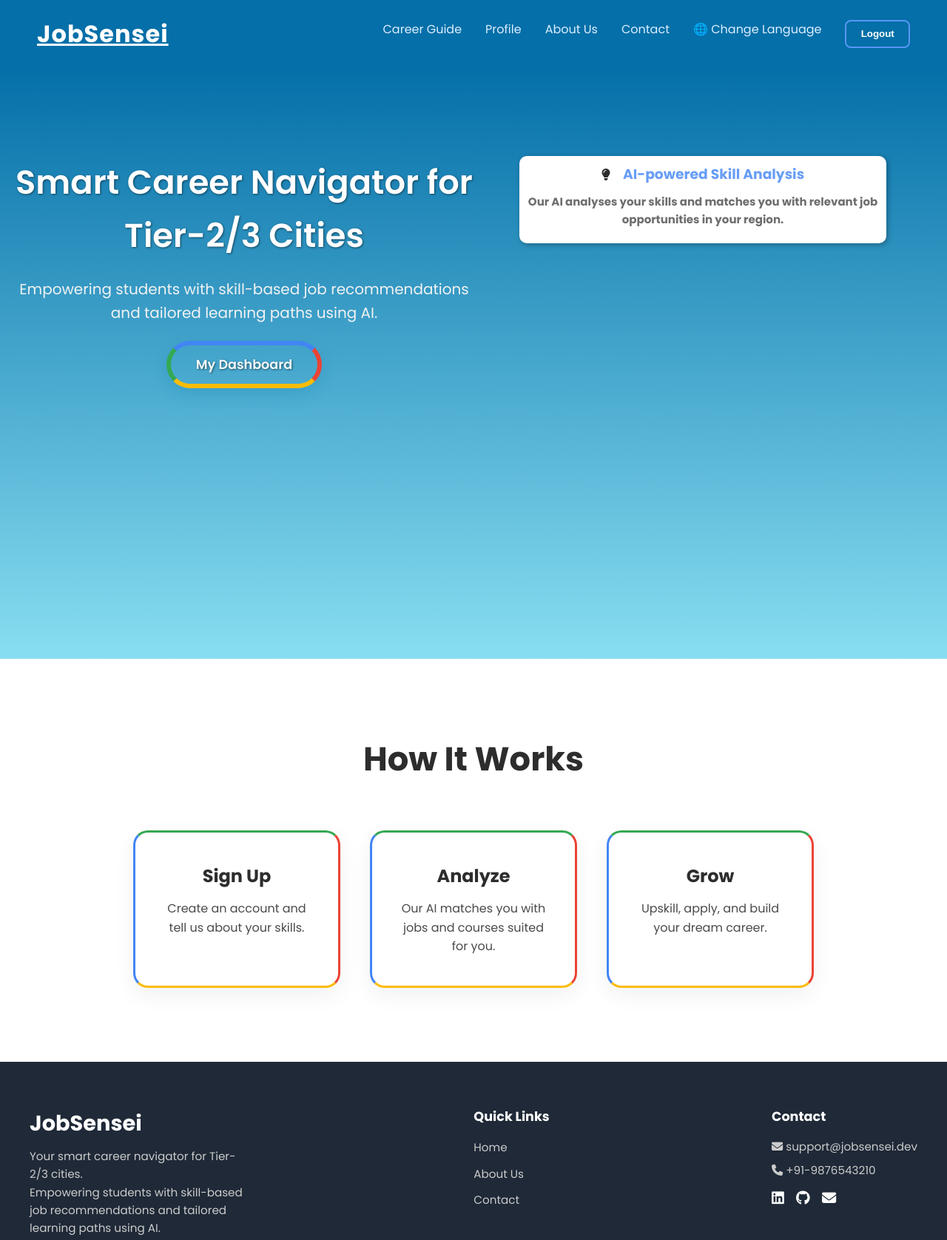
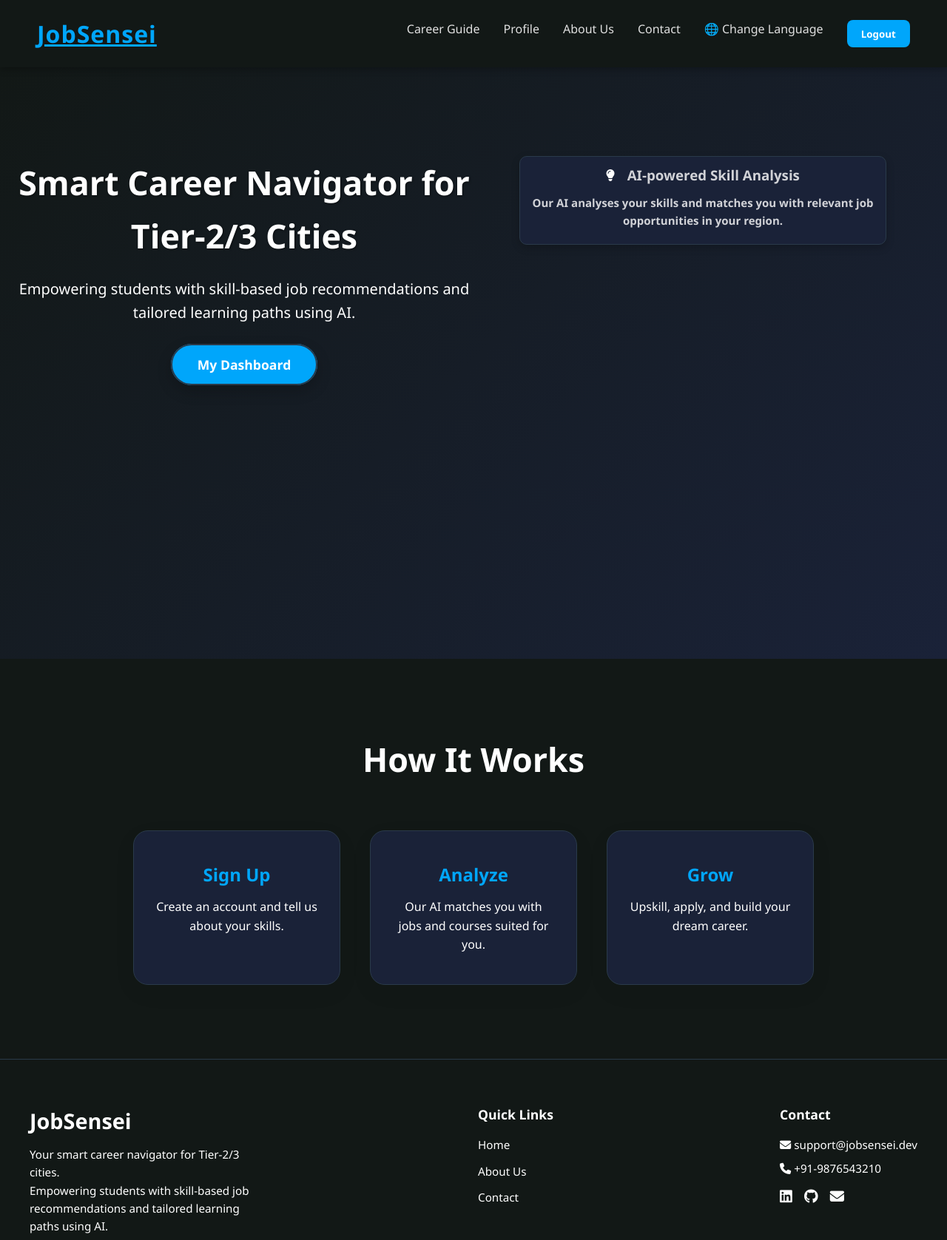
Before and after one commit to Deeksha-Mane/JobSensei, a plain HTML site: page pages/homepage.html in a window 1280 px wide. Shown: the top 1677 px of the page at 74% size. Drawn offline with Linux system fonts and the light colour scheme; a web font is replaced by a local one.

Commit message:
Dashboard css changed

```diff
--- a/css/dashboard.css
+++ b/css/dashboard.css
@@ -312,37 +312,37 @@ progress::-webkit-progress-value {
 /* Theme Variables */
 :root {
   /* Light Theme (Default) */
-  --bg-primary: #f8f9fa;
-  --bg-secondary: #ffffff;
-  --text-primary: #2d2d2d;
-  --text-secondary: #4a4a4a;
+  --bg-primary: #ffffff;
+  --bg-secondary: #f8f9fa;
+  --text-primary: #121826;
+  --text-secondary: #2a3348;
   --accent-color: #0b5ed7;
-  --brand-color: #0b5ed7; /* Bright blue for JobSensei */
+  --brand-color: #0b5ed7;
   --card-bg: #ffffff;
   --border-color: #dee2e6;
-  --sidebar-bg: #1a2238;
-  --sidebar-text: #ffffff;
+  --sidebar-bg: #ffffff;
+  --sidebar-text: #121826;
   --button-text: #ffffff;
   --button-bg: #0b5ed7;
   --header-bg: #ffffff;
-  --header-text: #2d2d2d;
+  --header-text: #121826;
 }
 
 /* Dark Theme */
 [data-theme="dark"] {
-  --bg-primary: #0a0f1e;
-  --bg-secondary: #121826;
+  --bg-primary: #121826;
+  --bg-secondary: #1a2238;
   --text-primary: #ffffff;
-  --text-secondary: #e0e0e0;
-  --accent-color: #4a90e2;
-  --brand-color: #4a90e2; /* Bright blue for JobSensei */
+  --text-secondary: #ffffff;
+  --accent-color: #1a2238;
+  --brand-color: #ffffff;
   --card-bg: #1a2238;
-  --border-color: #2a3348;
-  --sidebar-bg: #121826;
+  --border-color: #121826;
+  --sidebar-bg: #1a2238;
   --sidebar-text: #ffffff;
   --button-text: #ffffff;
-  --button-bg: #4a90e2;
-  --header-bg: #121826;
+  --button-bg: #1a2238;
+  --header-bg: #1a2238;
   --header-text: #ffffff;
 }
 
@@ -385,6 +385,10 @@ body {
 
 .card {
   background-color: var(--card-bg);
+  border-radius: 16px;
+  padding: 1.5rem;
+  box-shadow: 0 2px 8px rgba(0, 0, 0, 0.2);
+  transition: box-shadow 0.3s ease;
   border: 1px solid var(--border-color);
 }
 
@@ -430,3 +434,52 @@ select {
   border: 2px solid var(--accent-color);
   box-shadow: 0 0 10px rgba(74, 144, 226, 0.2);
 }
+
+/* Update card styles */
+.card {
+  background-color: var(--card-bg);
+  border-radius: 16px;
+  padding: 1.5rem;
+  box-shadow: 0 2px 8px rgba(0, 0, 0, 0.2);
+  transition: box-shadow 0.3s ease;
+  border: 1px solid var(--border-color);
+}
+
+/* Update recommendation items */
+.recommendation-item {
+  background-color: var(--card-bg);
+  color: var(--text-primary);
+}
+
+.recommendation-item:hover {
+  background-color: var(--bg-secondary);
+}
+
+/* Update skill chips */
+.skill-chip {
+  background-color: var(--bg-secondary);
+  color: var(--text-primary);
+}
+
+/* Update buttons */
+#add-skill-btn,
+#save-skills-btn,
+.logout-btn {
+  background-color: var(--button-bg);
+  color: var(--button-text);
+}
+
+#add-skill-btn:hover,
+#save-skills-btn:hover,
+.logout-btn:hover {
+  background-color: var(--accent-color);
+}
+
+/* Update progress bar */
+progress::-webkit-progress-bar {
+  background-color: var(--bg-secondary);
+}
+
+progress::-webkit-progress-value {
+  background-color: var(--accent-color);
+}
--- a/css/homepage.css
+++ b/css/homepage.css
@@ -1,15 +1,38 @@
 @import url("https://fonts.googleapis.com/css2?family=Poppins:wght@400;600;700&display=swap");
+
+/* Theme Variables */
+:root {
+  --bg-primary: #121816;
+  --bg-secondary: #1a2238;
+  --text-primary: #ffffff;
+  --text-secondary: #e0e0e0;
+  --accent-color: #00a6fb;
+  --brand-color: #00a6fb;
+  --card-bg: #1a2238;
+  --border-color: #2a3a4a;
+  --navbar-bg: #121816;
+  --navbar-text: #ffffff;
+  --button-text: #ffffff;
+  --button-bg: #00a6fb;
+  --header-bg: #121816;
+  --header-text: #ffffff;
+  --hover-color: #0070df;
+  --footer-bg: #121816;
+  --progress-bg: #e6ecf1;
+  --progress-value: #0070df;
+}
 
 * {
   margin: 0;
   padding: 0;
   box-sizing: border-box;
+  font-family: "Segoe UI", Tahoma, Geneva, Verdana, sans-serif;
 }
 
 body {
   font-family: "Poppins", sans-serif;
-  background: linear-gradient(135deg, #f0f4ff, #ffffff);
-  color: #2d2d2d;
+  background: var(--bg-primary);
+  color: var(--text-secondary);
   scroll-behavior: smooth;
   line-height: 1.6;
 }
@@ -20,17 +43,17 @@ body {
   justify-content: space-between;
   align-items: center;
   padding: 20px 50px;
-  background-color: rgba(10, 38, 71, 0.9);
-  background-color: #046fa8;
+  background-color: var(--navbar-bg);
   position: sticky;
   top: 0;
   z-index: 999;
+  box-shadow: 0 2px 10px rgba(0, 0, 0, 0.3);
 }
 
 .navbar-brand {
   font-size: 2rem;
   font-weight: 700;
-  color: #ffffff;
+  color: var(--brand-color);
   letter-spacing: 1px;
 }
 
@@ -40,7 +63,7 @@ body {
 }
 
 .navbar-links a {
-  color: #dcefff;
+  color: var(--text-secondary);
   font-size: 1rem;
   font-weight: 500;
   transition: 0.3s ease;
@@ -55,7 +78,7 @@ body {
   height: 2px;
   left: 0;
   bottom: -4px;
-  background-color: #00a6fb;
+  background-color: var(--accent-color);
   transition: width 0.3s ease;
 }
 
@@ -64,7 +87,10 @@ body {
 }
 
 .navbar-links a:hover {
-  color: #ffffff;
+  color: var(--text-primary);
+  background-color: var(--hover-color);
+  border-radius: 4px;
+  padding: 5px 10px;
 }
 
 .navbar-toggler {
@@ -93,11 +119,12 @@ body {
   position: absolute;
   top: 110%;
   left: 0;
-  background: #0a2647;
+  background: var(--card-bg);
   border-radius: 12px;
   overflow: hidden;
   min-width: 160px;
   box-shadow: 0 6px 24px rgba(0, 0, 0, 0.2);
+  border: 1px solid var(--border-color);
 }
 
 .dropdown:hover .dropdown-menu {
@@ -113,13 +140,13 @@ body {
 }
 
 .dropdown-menu a:hover {
-  background-color: #144272;
+  background-color: var(--hover-color);
 }
 
 .logout-btn {
-  background-color: transparent;
-  color: #fff; /* Optional: match the original background color for text */
-  border: 2px solid #5797f6; /* Optional: add a border to define the button */
+  background-color: var(--button-bg);
+  color: var(--button-text);
+  border: none;
   padding: 0.6rem 1.2rem;
   border-radius: 8px;
   cursor: pointer;
@@ -128,21 +155,18 @@ body {
 }
 
 .logout-btn:hover {
-  background-color: #5797f6;
-  color: white;
+  background-color: var(--hover-color);
 }
 
 /* Hero */
 .hero {
   text-align: center;
-  /* background-image: linear-gradient(#1168f4, #b3e6f8); */
-  background-image: linear-gradient(#046fa8, #88def1);
-  color: white;
+  background: linear-gradient(135deg, var(--bg-primary), var(--bg-secondary));
+  color: var(--text-primary);
   padding: 120px 20px 100px;
   height: 100vh;
   display: flex;
   justify-content: center;
-  /* clip-path: ellipse(130% 100% at 50% 0%); */
 }
 
 .hero h2 {
@@ -156,16 +180,19 @@ body {
   width: 80%;
   margin-left: auto;
   margin-right: auto;
-  background-color: #ffffff;
+  background-color: var(--card-bg);
   border-radius: 10px;
   box-shadow: 2px 2px 7px rgba(0, 0, 0, 0.298);
-  color: #2d2d2d;
+  color: var(--text-primary);
   padding: 10px;
+  border: 1px solid var(--border-color);
+  box-shadow: 0 4px 12px rgba(0, 0, 0, 0.2);
 }
 
 .box:hover {
+  background-color: var(--hover-color);
   transform: translateY(-8px);
-  transition: 0.4s ease;
+  transition: all 0.3s ease;
 }
 
 .title {
@@ -175,12 +202,12 @@ body {
 }
 
 .title h3 {
-  color: #4285f4;
+  color: var(--text-primary);
   opacity: 0.8;
 }
 
 .box h5 {
-  color: #4a4a4a !important;
+  color: var(--text-primary);
   font-size: 15px;
   opacity: 0.8;
   margin-top: 10px;
@@ -197,45 +224,39 @@ body {
   font-weight: 500;
   max-width: 680px;
   margin: 0 auto 40px;
-  color: #f2f2f2;
+  color: var(--text-primary);
 }
 
 .hero .btn {
   text-decoration: none;
-  border-left: 6px solid #34a853; /*google blue colour*/
-  border-top: 6px solid #4285f4; /*google green colour*/
-  border-right: 6px solid #ea4335; /*google red colour*/
-  border-bottom: 6px solid #fbbc05; /*google yellow colour*/
-  background-color: transparent;
-  color: rgba(255, 255, 255, 0.95);
+  background-color: var(--button-bg);
+  color: var(--button-text);
   padding: 14px 34px;
   border-radius: 50px;
   font-size: 1.1rem;
   font-weight: 600;
   transition: all 0.3s ease;
-  box-shadow: 0 8px 20px rgba(0, 119, 182, 0.2);
-  text-shadow: 1px 1px 3px rgba(0, 0, 0, 0.5);
+  box-shadow: 0 8px 20px rgba(0, 0, 0, 0.2);
+  border: 2px solid var(--border-color);
 }
 
 .hero .btn:hover {
+  background-color: var(--hover-color);
   transform: scale(1.05);
-  background: #f0f4ff;
-  color: #005f99;
 }
 
 /*How It Works*/
 .how-it-works {
   padding: 100px 20px;
   text-align: center;
-  /* background: linear-gradient(135deg, #eef5f8, #ffffff); */
-  background-color: white;
+  background-color: var(--bg-primary);
 }
 
 .how-it-works h3 {
   font-size: 2.8rem;
   font-weight: 700;
   margin-bottom: 60px;
-  color: #2d2d2d;
+  color: var(--text-primary);
 }
 
 .steps {
@@ -246,41 +267,39 @@ body {
 }
 
 .steps div {
-  background: #ffffff;
-  border-left: 3px solid #4285f4;
-  border-top: 3px solid #34a853;
-  border-right: 3px solid #ea4335;
-  border-bottom: 3px solid #fbbc05;
+  background: var(--card-bg);
   border-radius: 20px;
   padding: 40px 30px;
   width: 280px;
   transition: transform 0.3s ease, box-shadow 0.3s ease;
   box-shadow: 0 10px 30px rgba(0, 0, 0, 0.06);
+  border: 1px solid var(--border-color);
 }
 
 .steps div:hover {
+  background-color: var(--hover-color);
   transform: translateY(-10px);
-  box-shadow: 0 14px 34px rgba(0, 0, 0, 0.08);
+  box-shadow: 0 6px 16px rgba(0, 0, 0, 0.3);
 }
 
 .steps h4 {
   font-size: 1.5rem;
   margin-bottom: 12px;
-  color: #2d2d2d;
+  color: var(--brand-color);
 }
 
 .steps p {
   font-size: 1rem;
-  color: #4a4a4a;
+  color: var(--text-primary);
 }
 
 /*Footer Styling*/
 .footer {
-  /* background-color: #0a2647; */
-  background-color: #1f2937;
-  color: #ffffff;
+  background-color: var(--footer-bg);
+  color: var(--text-primary);
   padding: 60px 20px 30px;
   font-family: "Poppins", sans-serif;
+  border-top: 1px solid var(--border-color);
 }
 
 .footer-container {
@@ -297,12 +316,12 @@ body {
 .footer-brand h2 {
   font-size: 1.8rem;
   margin-bottom: 10px;
-  color: #ffffff;
+  color: var(--text-primary);
 }
 
 .footer-brand p {
   font-size: 0.95rem;
-  color: #cccccc;
+  color: var(--text-primary);
   max-width: 300px;
 }
 
@@ -310,7 +329,7 @@ body {
 .footer-contact h4 {
   font-size: 1.1rem;
   margin-bottom: 15px;
-  color: #ffffff;
+  color: var(--text-primary);
 }
 
 .footer-links ul {
@@ -323,19 +342,22 @@ body {
 }
 
 .footer-links ul li a {
-  color: #cccccc;
+  color: var(--text-primary);
   text-decoration: none;
   font-size: 0.95rem;
   transition: 0.3s ease;
 }
 
 .footer-links ul li a:hover {
-  color: #00a6fb;
+  color: var(--brand-color);
+  background-color: var(--hover-color);
+  padding: 5px 10px;
+  border-radius: 4px;
 }
 
 .footer-contact p {
   font-size: 0.95rem;
-  color: #cccccc;
+  color: var(--text-primary);
   margin-bottom: 8px;
 }
 
@@ -343,7 +365,7 @@ body {
   text-align: center;
   padding-top: 25px;
   font-size: 0.85rem;
-  color: #aaaaaa;
+  color: var(--text-primary);
 }
 
 .footer-icons {
@@ -351,14 +373,15 @@ body {
 }
 
 .footer-icons a {
-  color: #ffffff;
+  color: var(--text-primary);
   font-size: 1.2rem;
   margin-right: 12px;
   transition: 0.3s;
 }
 
 .footer-icons a:hover {
-  color: #00a6fb;
+  color: var(--brand-color);
+  transform: scale(1.2);
 }
 
 /* Scroll to Top Button */
@@ -366,21 +389,21 @@ body {
   position: fixed;
   bottom: 25px;
   right: 25px;
-  background-color: #0077b6;
+  background-color: var(--button-bg);
   border: none;
-  color: #ffffff;
+  color: var(--button-text);
   padding: 10px 14px;
   border-radius: 50%;
   font-size: 18px;
   cursor: pointer;
-  box-shadow: 0 0 10px rgba(0, 0, 0, 0.15);
+  box-shadow: 0 4px 12px rgba(0, 166, 251, 0.3);
   transition: background 0.3s ease;
   z-index: 1000;
   display: none;
 }
 
 .scroll-top-btn:hover {
-  background-color: #00a6fb;
+  background-color: var(--hover-color);
 }
 
 /* Responsive Footer */
@@ -409,10 +432,28 @@ body {
 
 /* Card text colors */
 .card h3 {
-  color: #2d2d2d;
+  color: var(--text-primary);
   margin-bottom: 1rem;
 }
 
 .card p {
-  color: #4a4a4a;
+  color: var(--text-secondary);
 }
+
+/* Update progress elements */
+progress {
+  width: 100%;
+  height: 10px;
+  border-radius: 5px;
+  overflow: hidden;
+}
+
+progress::-webkit-progress-bar {
+  background-color: var(--progress-bg);
+  border-radius: 5px;
+}
+
+progress::-webkit-progress-value {
+  background-color: var(--progress-value);
+  border-radius: 5px;
+}
```
Also changed, not shown: js/dashboard.js (+4 -4 lines).
